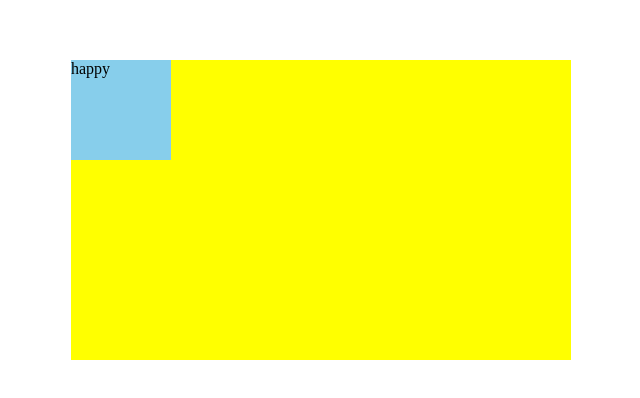
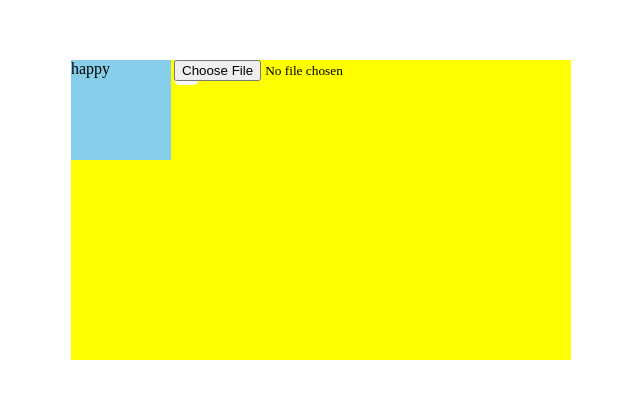
Before and after one commit to CHEWCHEWW/react-web-editor, a React app: page / in a window 1280 px wide. Shown: the part 140-538 px from the top of the page, without its empty margins (129-769 px from the left). Built offline with nearby package versions, Linux system fonts and the light colour scheme.

Commit message:
[ADD]: File Uploader component

```diff
--- a/package.json
+++ b/package.json
@@ -1,11 +1,11 @@
 {
   "name": "react-web-editor",
-  "version": "0.1.5",
+  "version": "0.2.0",
   "private": false,
   "author": "chewchewchew3@gmail.com",
   "scripts": {
     "start": "webpack serve --config webpack.dev.config.ts",
-    "build": "webpack --prod webpack.dev.config.ts && tsc",
+    "build": "webpack --config webpack.prod.config.ts && tsc",
     "prepare": "npm run build"
   },
   "repository": {
--- a/src/components/Editor/index.tsx
+++ b/src/components/Editor/index.tsx
@@ -5,7 +5,7 @@ import CoordinatesTag from "../CoordinatesTag";
 import { ComponentStyle, EditorProps } from "../../types/ui";
 import { DIRECTIIONS } from "../../constants/location";
 import GuideLine from "../GuideLine";
-import Icon from "../Icon";
+import FileUploader from "../FileUploader";
 import useDraggable from "../../hooks/useDraggable";
 import useResize from "../../hooks/useResize";
 
@@ -106,9 +106,9 @@ const Editor: React.FC<EditorProps> = ({
             top={componentStyle.top}
             left={componentStyle.left}
           />
-          <Icon />
         </>
       }
+      <FileUploader />
       {children}
     </Wrapper>
   );
--- /dev/null
+++ b/src/components/FileUploader/index.tsx
@@ -0,0 +1,48 @@
+import React, { useState } from "react";
+import styled from "styled-components";
+
+import Icon from "../Icon";
+
+const FileUploader: React.FC = (): React.ReactElement => {
+  const [file, setFile] = useState({});
+  const [preview, setPreview] = useState({});
+
+  const handleFileChange = (ev: React.ChangeEvent<HTMLInputElement>): void => {
+    ev.preventDefault();
+
+    const { files } = ev.target;
+
+    if (!files) {
+      return;
+    }
+
+    Object.values(files).forEach((file) => {
+      const reader = new FileReader();
+
+      reader.readAsDataURL(file);
+
+      reader.addEventListener("load", () => {
+        setFile({ file });
+        setPreview(reader);
+      });
+    });
+  };
+
+  return (
+    <>
+      <Icon>
+        <Input
+          type="file"
+          onChange={handleFileChange}
+          accept="image/*"
+        />
+      </Icon>
+      {preview && <img src={preview.result}></img>}
+    </>
+  );
+};
+
+const Input = styled.input`
+`;
+
+export default FileUploader;
--- a/src/components/Test/index.tsx
+++ b/src/components/Test/index.tsx
@@ -4,13 +4,9 @@ import styled from "styled-components";
 import Editor from "../Editor";
 
 const Test = () => {
-  const handleWrapperClick = (ev: React.MouseEvent) => {
-    console.log(ev.target);
-  };
-
   return (
     <Wrapper>
-      <EditorWrapper onClick={handleWrapperClick}>
+      <EditorWrapper>
         <Editor
           width={100}
           height={100}
--- a/src/hooks/useResize.ts
+++ b/src/hooks/useResize.ts
@@ -76,7 +76,7 @@ const useResize = ({
       currentX: clientX,
       currentY: clientY,
     }));
-  }, [componentInformation, onResize, componentStyle]);
+  }, [componentInformation, onResize, componentStyle, resizeBoardOption]);
 
   const handleMouseDown = (ev: React.MouseEvent<HTMLDivElement>): void => {
     ev.preventDefault();
--- a/tsconfig.json
+++ b/tsconfig.json
@@ -15,5 +15,5 @@
     "isolatedModules": true,
     "jsx": "react"
   },
-  "include": ["./src"],
+  "include": ["src"],
 }
```
